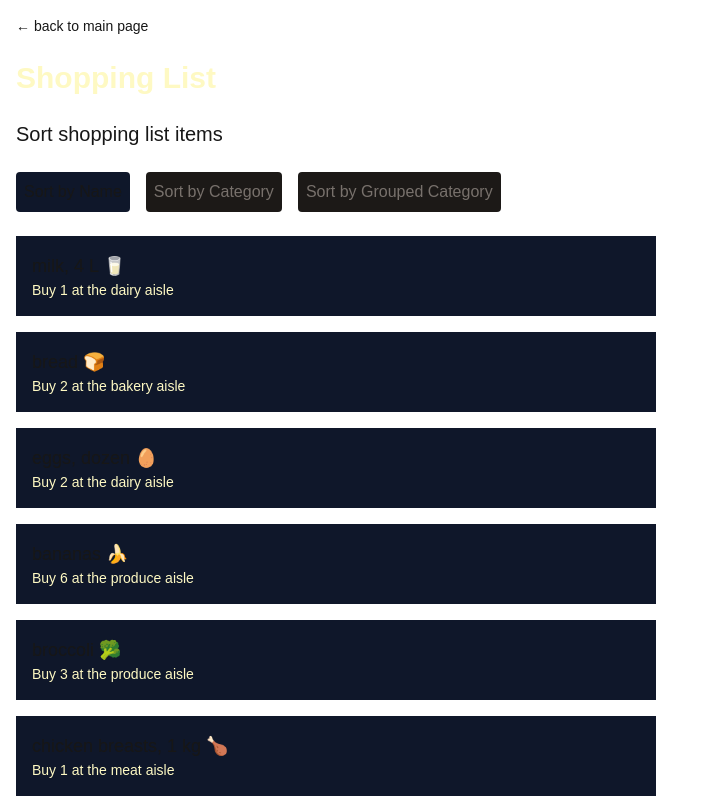
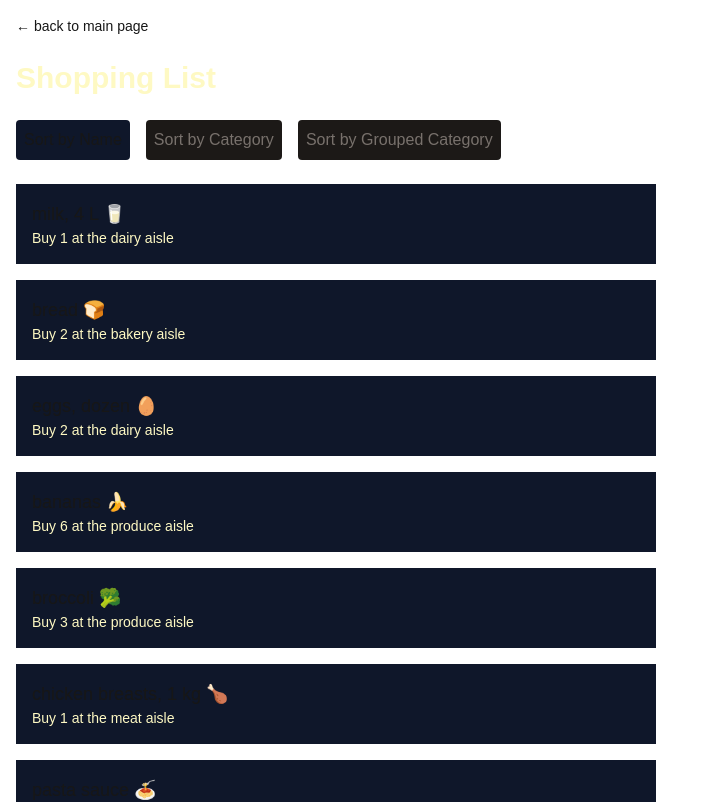
Before and after one commit to fernandocbhorta/cprg306-assignments, a Next.js app: page /week-6 in a window 1280 px wide. Shown: the top 802 px of the page, without its empty margins (0-703 px from the left). Built offline with nearby package versions, Linux system fonts and the light colour scheme.

Commit message:
Update item-list.js

```diff
--- a/app/week-6/item-list.js
+++ b/app/week-6/item-list.js
@@ -34,7 +34,6 @@ export default function ItemList() {
 
     return (
         <main>
-          <h1 className="p-2 m-2 text-xl">Sort shopping list items</h1>
           <p className="m-2">
           <button
             className={`p-2 m-2 ${sortBy === "name" ? "bg-slate-900" : "bg-stone-900 text-stone-500"} rounded`}
```
